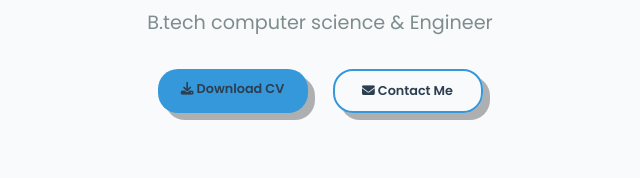
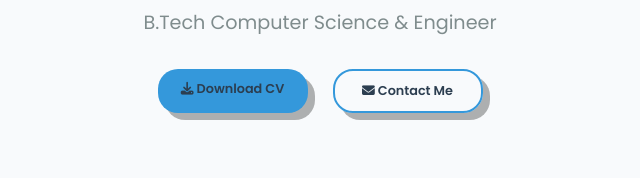
Before and after one commit to Ashish943164/Portfolio, a plain HTML site: page index.html in a window 1280 px wide. Shown: the part 500-678 px from the top of the page, 320-960 px from the left. Drawn offline with nearby package versions, Linux system fonts and the light colour scheme.

Commit message:
Update index.html

```diff
--- a/index.html
+++ b/index.html
@@ -55,7 +55,7 @@
             </div>
             <div class="hero-content">
                 <h1>Hi, I'm <span>Ashish Kumar</span></h1>
-                <p>B.tech computer science & Engineer</p>
+                <p>B.Tech Computer Science & Engineer</p>
                 <div class="hero-btns">
                     <a href="images/ashish-resume.jpg" class="btn btn-primary">
                         <i class="fas fa-download"></i> Download CV
@@ -1402,4 +1402,5 @@
     <!-- <script src=""></script> -->
 </body>
 
+
 </html>
```
